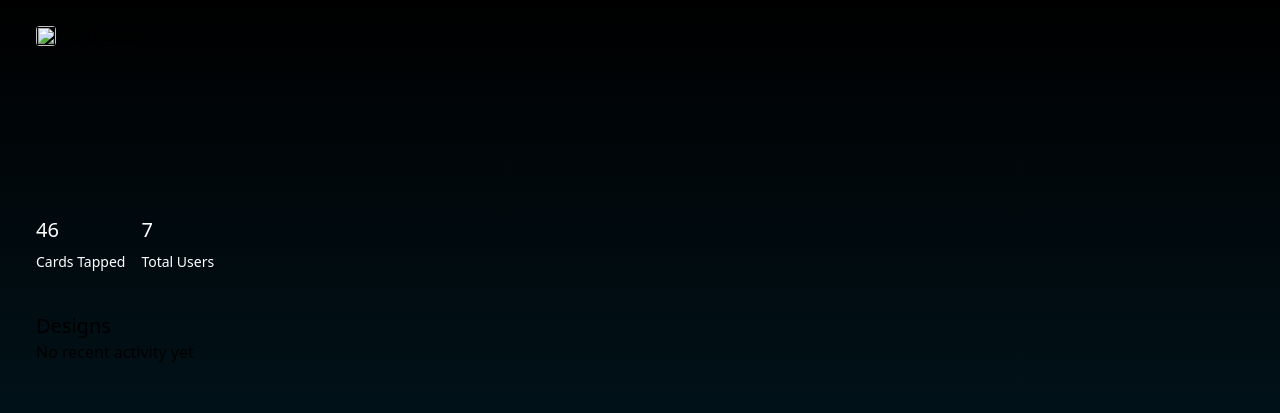
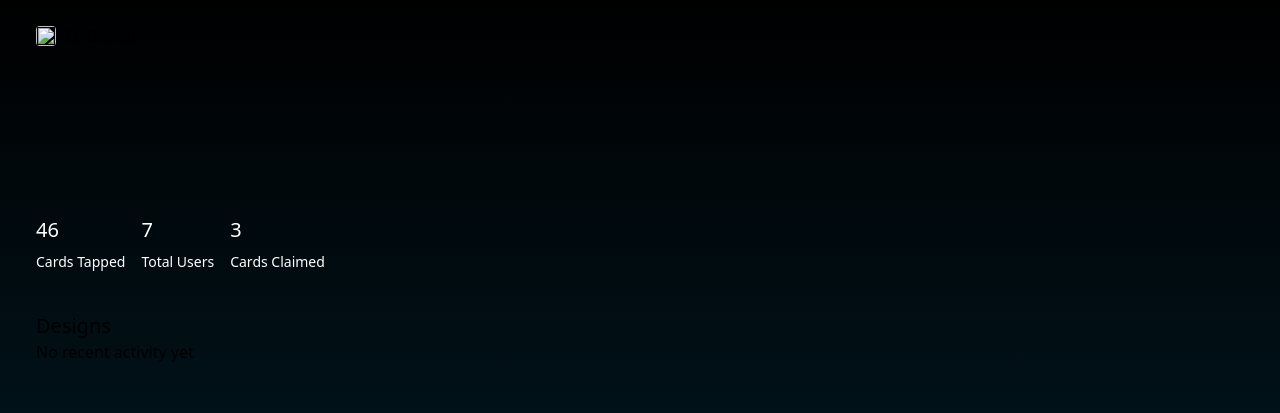
Before and after one commit to tairesu/Assignment_Project_Tyrese_tyresec2, a Django app: page /stats/ in a window 1280 px wide. Shown: the top 413 px of the page. Run offline with Django 5.2, Linux system fonts and the light colour scheme; data comes from the database, SQL or seed files in the repository; some libraries are stand-ins or nearby versions.

Commit message:
Stats view sends number of cards claimed to stats template

```diff
--- a/cardManager/templates/cardManager/stats.html
+++ b/cardManager/templates/cardManager/stats.html
@@ -14,8 +14,13 @@
             <p class="text-sm">Total Users</p>
 
         </div>
+        <div class="flex flex-col gap-2 text-white">
+            <h2 class="text-xl">{{ n_cards_claimed }}</h2>
+            <p class="text-sm">Cards Claimed</p>
 
+        </div>
     </div>
+
 		<div class="activity flex flex-col">
 			<h2 class="text-xl">Designs</h2>
 			{% for activity in recent_activities%}
--- a/cardManager/views.py
+++ b/cardManager/views.py
@@ -90,5 +90,6 @@ class Stats(ListView):
         context = super().get_context_data(**kwargs)
         context['n_taps'] = Usage.objects.count()
         context['n_users'] = Owner.objects.count()
+        context['n_cards_claimed'] = Card.objects.exclude(owner=None).count()
         print('Stats.get_context_data() => ', context)
         return context
```
